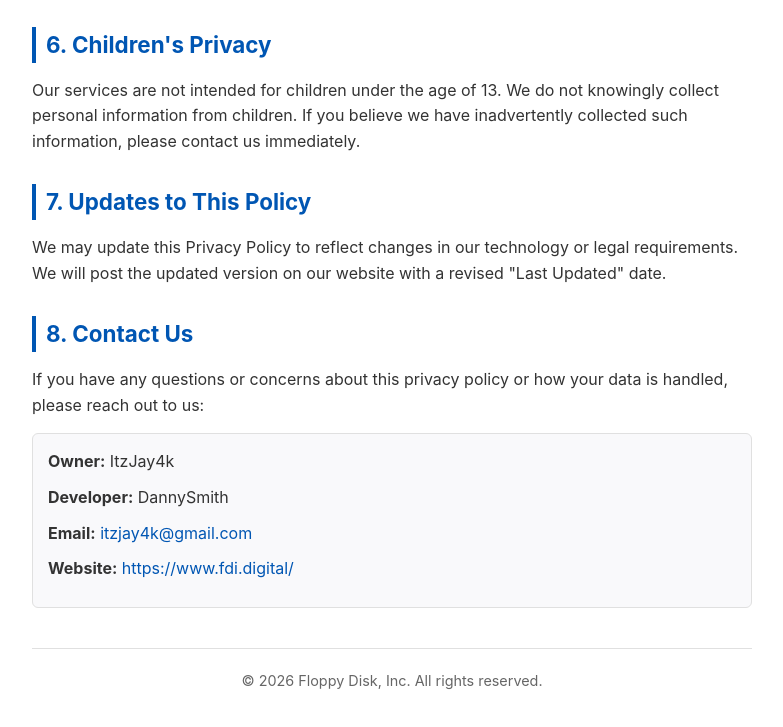
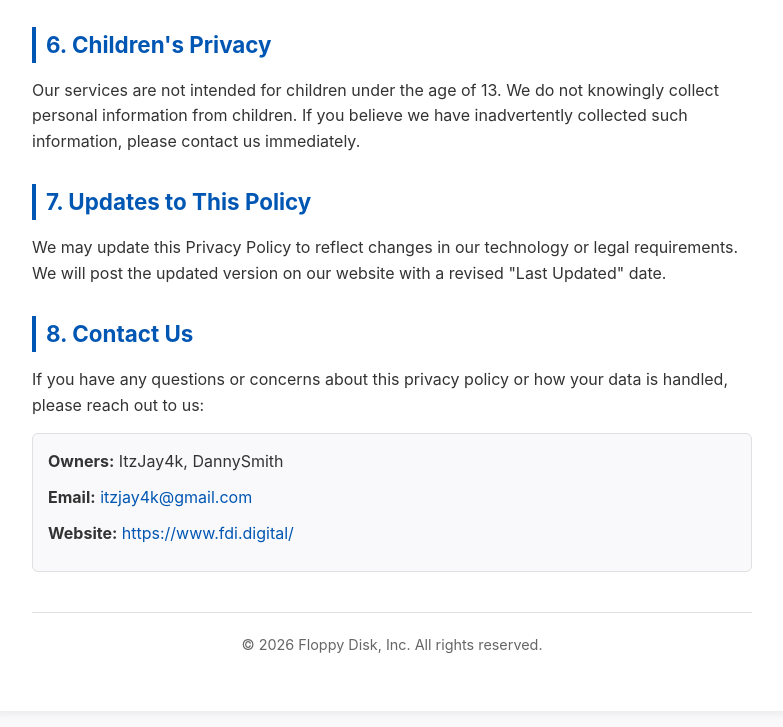
Before and after one commit to Floppy-Disk-inc/privacy-policy, a plain HTML site: page index.html in a window 1280 px wide. Shown: the part 1976-2703 px from the top of the page, without its empty margins (248-1031 px from the left). Drawn offline with Linux system fonts and the light colour scheme.

Commit message:
Combine owner and developer into a single line

```diff
--- a/index.html
+++ b/index.html
@@ -84,8 +84,7 @@
                 <h2>8. Contact Us</h2>
                 <p>If you have any questions or concerns about this privacy policy or how your data is handled, please reach out to us:</p>
                 <ul class="contact-list">
-                    <li><strong>Owner:</strong> ItzJay4k</li>
-                    <li><strong>Developer:</strong> DannySmith</li>
+                    <li><strong>Owners:</strong> ItzJay4k, DannySmith</li>
                     <li><strong>Email:</strong> <a href="mailto:itzjay4k@gmail.com">itzjay4k@gmail.com</a></li>
                     <li><strong>Website:</strong> <a href="https://www.fdi.digital/" target="_blank">https://www.fdi.digital/</a></li>
                 </ul>
```
